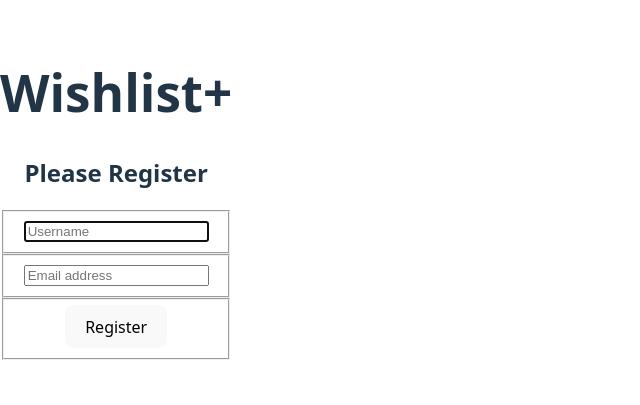
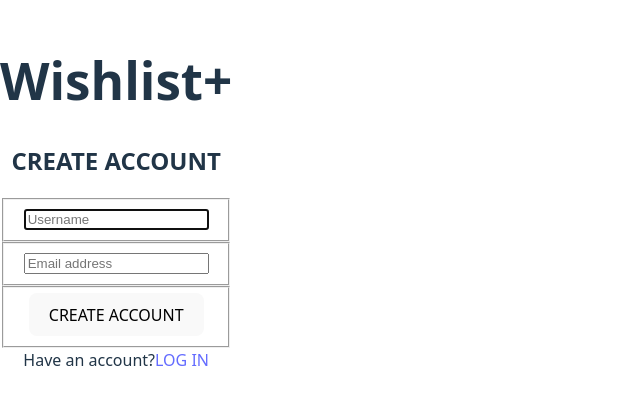
Before and after one commit to kennypanyavong/wishlist-plus, a React (Vite) app: page /register in a window 1280 px wide. Shown: the part 205-610 px from the top of the page, without its empty margins (0-640 px from the left). Built offline with nearby package versions, Linux system fonts and the light colour scheme.

Commit message:
Add option to log in from register page

```diff
--- a/src/components/auth/Login.jsx
+++ b/src/components/auth/Login.jsx
@@ -31,7 +31,7 @@ export const Login = () => {
       <section>
         <form className="form-login" onSubmit={handleLogin}>
           <h1>Wishlist+</h1>
-          <h2>Please sign in</h2>
+          <h2>Log in</h2>
           <fieldset>
             <div className="form-group">
               <input
@@ -48,7 +48,7 @@ export const Login = () => {
           <fieldset>
             <div className="form-group">
               <button className="login-btn btn-info" type="submit">
-                Sign in
+                LOG IN
               </button>
             </div>
           </fieldset>
--- a/src/components/auth/Register.jsx
+++ b/src/components/auth/Register.jsx
@@ -1,5 +1,5 @@
 import { useState } from "react"
-import { useNavigate } from "react-router-dom"
+import { Link, useNavigate } from "react-router-dom"
 import { createUser, getUserByEmail } from "../../services/userService.jsx"
 
 export const Register = () => {
@@ -44,7 +44,7 @@ export const Register = () => {
         <main style={{ textAlign: "center" }}>
       <form className="form-login" onSubmit={handleRegister}>
         <h1>Wishlist+</h1>
-        <h2>Please Register</h2>
+        <h2>CREATE ACCOUNT</h2>
         <fieldset>
           <div className="form-group">
             <input
@@ -75,11 +75,15 @@ export const Register = () => {
         <fieldset>
           <div className="form-group">
             <button className="login-btn btn-info" type="submit">
-              Register
+              CREATE ACCOUNT
             </button>
           </div>
         </fieldset>
       </form>
+      <div>
+        Have an account?
+        <Link to="/login" >LOG IN</Link>
+      </div>
     </main>
     )
 }
```
